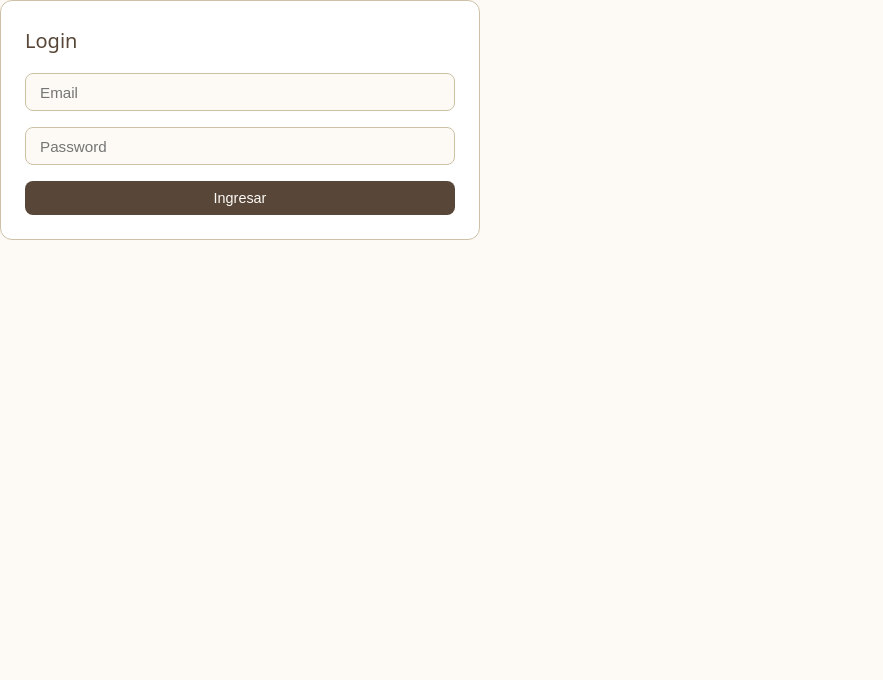
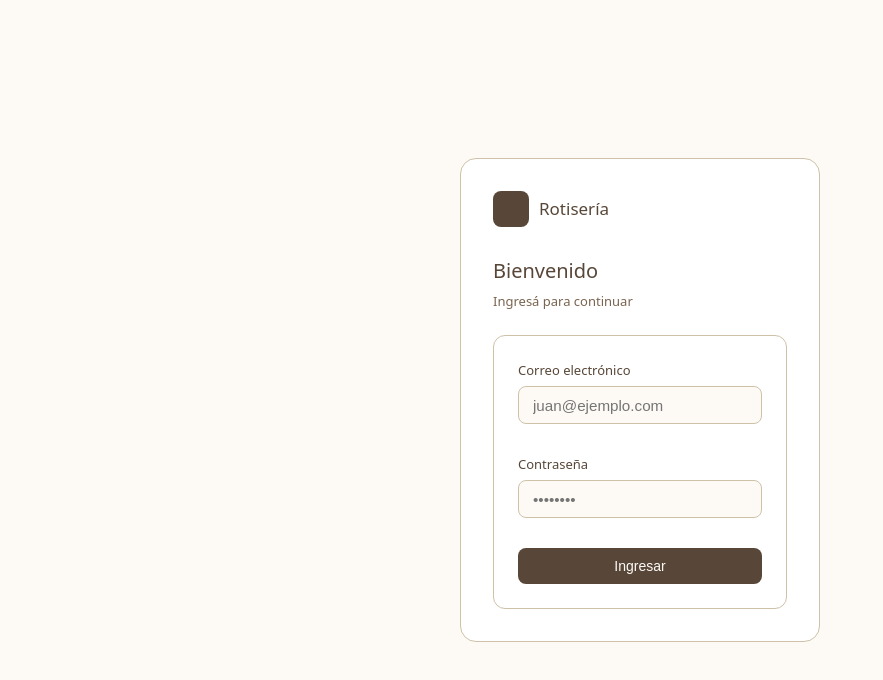
Before and after one commit to PerrigThiago/rotiseria-frontend, a React (Vite) app: page /login in a window 1280 px wide. Shown: the top 680 px of the page, without its empty margins (0-883 px from the left). Built offline with nearby package versions, Linux system fonts and the light colour scheme.

Commit message:
Login terminado

```diff
--- a/package.json
+++ b/package.json
@@ -11,7 +11,8 @@
   },
   "dependencies": {
     "react": "^19.2.5",
-    "react-dom": "^19.2.5"
+    "react-dom": "^19.2.5",
+    "react-router-dom": "^7.14.2"
   },
   "devDependencies": {
     "@eslint/js": "^10.0.1",
--- a/src/App.tsx
+++ b/src/App.tsx
@@ -1,17 +1,40 @@
+import { Routes, Route } from "react-router-dom"
 import { Home } from "./pages/home"
-import { getToken } from "./utils/auth"
+import { Admin } from "./pages/admin"
+import { Empleado } from "./pages/empleado"
+
+import { ProtectedRoute } from "./components/protectedRoute"
 import { Login } from "./components/login"
 
-import "./index.css"
+function App() {
+  return (
+    <Routes>
 
-function App() {
-  const token = getToken()
+      {/* públicas */}
+      <Route path="/" element={<Home />} />
+      <Route path="/login" element={<Login />} />
 
-  if (!token) {
-    return <Login />
-  }
+      {/* protegidas */}
+      <Route
+        path="/admin"
+        element={
+          <ProtectedRoute roles={["admin"]}>
+            <Admin />
+          </ProtectedRoute>
+        }
+      />
 
-  return <Home />
+      <Route
+        path="/empleado"
+        element={
+          <ProtectedRoute roles={["empleado"]}>
+            <Empleado />
+          </ProtectedRoute>
+        }
+      />
+
+    </Routes>
+  )
 }
 
 export default App
--- a/src/api/auth.ts
+++ b/src/api/auth.ts
@@ -2,7 +2,7 @@ export const login = async (email: string, password: string) => {
     const res = await fetch("Http://localhost:3000/auth/login", {
         method: "POST",
         headers: {
-            "Content_Type": "application/json"
+            "Content-Type": "application/json"
         },
         body: JSON.stringify({ email, password })
     })
--- a/src/components/login.tsx
+++ b/src/components/login.tsx
@@ -1,24 +1,26 @@
 import React, { useState } from "react";
 import { login } from "../api/auth";
 import { saveAuth } from "../utils/auth";
+import { useNavigate } from "react-router-dom";
 
 export const Login = () => {
     const [email, setEmail] = useState("")
     const [password, setPassword] = useState("")
     const [error, setError] = useState<string | null>(null)
+    const navigate = useNavigate()
 
     const handleSubmit = async (e: React.FormEvent) => {
         e.preventDefault()
 
         try {
             const data = await login(email, password)
-
+            console.log("respuesta completa", data)
             saveAuth(data.token, data.rol)
 
             if (data.rol === "admin") {
-                window.location.href = "/admin"
+                navigate("/admin")
             } else {
-                window.location.href = "/empleado"
+                navigate("/empleado")
             }
 
         } catch (err) {
@@ -28,26 +30,42 @@ export const Login = () => {
     }
 
     return (
+        <div className="login-page">
+            <div className="login-card">
+                <div className="login-logo">
+                    <div className="login-logo-icon" />
+                    <span className="login-logo-text">Rotisería</span>
+                </div>
+
+                <h1 className="login-titulo">Bienvenido</h1>
+                <p className="login-subtitulo">Ingresá para continuar</p>
+
                 <form onSubmit={handleSubmit}>
-            <h2>Login</h2>
-
+                    <div className="field">
+                        <label>Correo electrónico</label>
                         <input
                             type="email"
-                placeholder="Email"
+                            placeholder="juan@ejemplo.com"
                             value={email}
                             onChange={(e) => setEmail(e.target.value)}
                         />
+                    </div>
 
+                    <div className="field">
+                        <label>Contraseña</label>
                         <input
                             type="password"
-                placeholder="Password"
+                            placeholder="••••••••"
                             value={password}
                             onChange={(e) => setPassword(e.target.value)}
                         />
+                    </div>
 
-            <button type="submit">Ingresar</button>
+                    {error && <p className="login-error">{error}</p>}
 
-            {error && <p style={{ color: "red" }}>{error}</p>}
+                    <button type="submit" className="btn-login">Ingresar</button>
                 </form>
+            </div>
+        </div>
     )
 }
--- /dev/null
+++ b/src/components/protectedRoute.tsx
@@ -0,0 +1,28 @@
+import { Navigate } from "react-router-dom";
+import { getToken, getRol } from "../utils/auth";
+import type { JSX } from "react";
+
+type Props = {
+    children: JSX.Element
+    roles?: string[]
+}
+
+export const ProtectedRoute = ({ children, roles }: Props) => {
+    const token = getToken()
+    const rol = getRol()
+
+    console.log("token:", token)
+    console.log("rol:", rol)
+    console.log("roles requeridos:", roles)
+    console.log("includes:", roles?.includes(rol ?? ""))
+
+    if (!token || !rol) {
+        return <Navigate to="/login" />
+    }
+
+    if (roles && !roles.includes(rol)) {
+        return <Navigate to="/unauthorized" />
+    }
+
+    return children
+}
--- a/src/index.css
+++ b/src/index.css
@@ -360,3 +360,130 @@ button[type="submit"]:hover,
 /* ---- Utilidades ---- */
 .text-muted  { color: #7a6450; }
 .text-precio { font-size: 1rem; font-weight: 500; color: var(--cafe-oscuro); }
+
+/* ---- Login ---- */
+.login-page {
+  display: flex;
+  align-items: center;
+  justify-content: center;
+  min-height: 100vh;
+  background-color: var(--fondo);
+}
+
+.login-card {
+  background: #fff;
+  border: 1px solid var(--crema-suave);
+  border-radius: 16px;
+  padding: 2rem;
+  width: 100%;
+  max-width: 360px;
+}
+
+.login-logo {
+  display: flex;
+  align-items: center;
+  gap: 10px;
+  margin-bottom: 1.75rem;
+}
+
+.login-logo-icon {
+  width: 36px;
+  height: 36px;
+  background: var(--cafe-oscuro);
+  border-radius: 8px;
+  display: flex;
+  align-items: center;
+  justify-content: center;
+}
+
+.login-logo-text {
+  font-size: 17px;
+  font-weight: 500;
+  color: var(--cafe-oscuro);
+}
+
+.login-titulo {
+  font-size: 20px;
+  font-weight: 500;
+  color: var(--cafe-oscuro);
+  margin-bottom: 4px;
+}
+
+.login-subtitulo {
+  font-size: 13px;
+  color: #7a6450;
+  margin-bottom: 1.5rem;
+}
+
+.field {
+  display: flex;
+  flex-direction: column;
+  gap: 5px;
+  margin-bottom: 14px;
+}
+
+.field label {
+  font-size: 13px;
+  font-weight: 500;
+  color: var(--cafe-oscuro);
+}
+
+.forgot {
+  display: block;
+  font-size: 12px;
+  color: var(--arena-dorada);
+  text-align: right;
+  margin-top: -6px;
+  margin-bottom: 16px;
+  cursor: pointer;
+  text-decoration: none;
+}
+
+.btn-login {
+  width: 100%;
+  padding: 10px;
+  background: var(--cafe-oscuro);
+  color: var(--texto-claro);
+  border: none;
+  border-radius: 8px;
+  font-size: 14px;
+  font-weight: 500;
+  cursor: pointer;
+  transition: opacity 0.15s;
+}
+
+.btn-login:hover { opacity: 0.88; }
+
+.login-divider {
+  display: flex;
+  align-items: center;
+  gap: 10px;
+  margin: 1.25rem 0;
+  font-size: 12px;
+  color: #7a6450;
+}
+
+.divider-line {
+  flex: 1;
+  height: 1px;
+  background: var(--crema-suave);
+}
+
+.register-row {
+  text-align: center;
+  font-size: 13px;
+  color: #7a6450;
+}
+
+.register-row a {
+  color: var(--cafe-oscuro);
+  font-weight: 500;
+  cursor: pointer;
+  text-decoration: none;
+}
+
+.login-error {
+  font-size: 13px;
+  color: #E24B4A;
+  margin-bottom: 10px;
+}
--- a/src/main.tsx
+++ b/src/main.tsx
@@ -1,9 +1,13 @@
-import { StrictMode } from 'react'
-import { createRoot } from 'react-dom/client'
-import App from './App.tsx'
+import React from "react"
+import ReactDOM from "react-dom/client"
+import App from "./App"
+import { BrowserRouter } from "react-router-dom"
+import "./index.css"
 
-createRoot(document.getElementById('root')!).render(
-  <StrictMode>
-    <App />
-  </StrictMode>,
+ReactDOM.createRoot(document.getElementById("root")!).render(
+  <React.StrictMode>
+    <BrowserRouter>
+      <App />
+    </BrowserRouter>
+  </React.StrictMode>
 )
--- /dev/null
+++ b/src/pages/admin.tsx
@@ -0,0 +1,3 @@
+export const Admin = () => {
+    return <h1>Dashboard Admin</h1>
+}
--- /dev/null
+++ b/src/pages/empleado.tsx
@@ -0,0 +1,3 @@
+export const Empleado = () => {
+    return <h1>Panel Empleado</h1>
+}
```
Also changed, not shown: 1 other file (tests, documents, lock files or other folders). Lines whose indentation alone changed are shown as unchanged.
